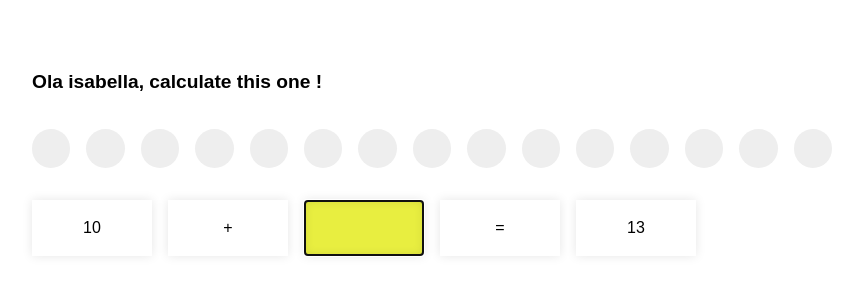
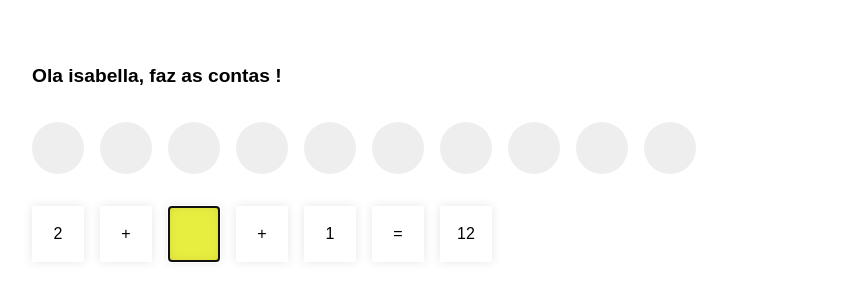
Before and after one commit to RozbehSharahi/isibisi, a Nuxt app: page /games/sum-game in a window 1280 px wide. Shown: the part 266-566 px from the top of the page, without its empty margins (208-1071 px from the left). Built offline with nearby package versions, Linux system fonts and the light colour scheme.

Commit message:
Already presented to isi

```diff
--- a/comps/TheButton.vue
+++ b/comps/TheButton.vue
@@ -16,6 +16,7 @@ const color = ref(props.color || "green");
   border-radius: 1em;
   background: #068100;
   color: #fff;
+  font-weight: bold;
 
   &.color-red {
     background: crimson;
--- a/comps/ThePoints.vue
+++ b/comps/ThePoints.vue
@@ -7,26 +7,27 @@ const props = defineProps<{
   minToAchieve?: number;
 }>();
 
-const emit = defineEmits(["success"]);
+const emit = defineEmits(["success", "fail", "change"]);
 
 const max = ref(props.max || 15);
-const minToAchieve = computed(() => props.minToAchieve || 15);
+const minToAchieve = computed(() => props.minToAchieve || max.value);
 const currentPoints = computed(() => props.currentPoints);
 const points = computed(() => Array(max.value).fill(true));
+const columns = computed(() => Math.max(max.value, 12));
 
-watch(
-  currentPoints,
-  () => {
-    if (currentPoints.value === minToAchieve.value) {
-      emit("success");
-    }
-  },
-  { immediate: true }
-);
+watch(currentPoints, () => {
+  emit(currentPoints.value === minToAchieve.value ? "success" : "fail");
+});
+
+watch(currentPoints, () => {
+  if (currentPoints.value !== minToAchieve.value) {
+    emit("change");
+  }
+});
 </script>
 <template>
   <div class="the-points">
-    <the-grid :columns="max">
+    <the-grid :columns="columns">
       <div
         v-for="(point, index) in points"
         :key="index"
--- /dev/null
+++ b/comps/TheRandomVideo.vue
@@ -0,0 +1,20 @@
+<script setup lang="ts">
+import TheVideo from "~/comps/TheVideo.vue";
+import { randomSample } from "~/utils/random";
+
+type VideoType = {
+  code: string;
+};
+
+const videos = ref<VideoType[]>([
+  { code: "Hrph2EW9VjY" },
+  { code: "pVHKp6ffURY" },
+  { code: "cvvd-9azD1M" },
+  { code: "1V_xRb0x9aw" },
+]);
+
+const video = computed((): VideoType => randomSample(videos.value));
+</script>
+<template>
+  <the-video :code="video.code" />
+</template>
--- /dev/null
+++ b/comps/TheVideo.vue
@@ -0,0 +1,18 @@
+<script lang="ts" setup>
+const props = defineProps<{
+  code: string;
+}>();
+
+const code = computed(() => props.code);
+</script>
+<template>
+  <iframe
+    width="560"
+    height="315"
+    :src="`https://www.youtube.com/embed/${code}?autoplay=1`"
+    title="YouTube video player"
+    frameborder="0"
+    allow="accelerometer; autoplay; clipboard-write; encrypted-media; gyroscope; picture-in-picture; web-share"
+    allowfullscreen
+  ></iframe>
+</template>
--- /dev/null
+++ b/games/fill-quest.ts
@@ -0,0 +1,105 @@
+import { randomInteger } from "~/utils/random";
+
+export class FillQuest {
+  public static createSumQuest(): FillQuest {
+    const calculation: string[] = [];
+
+    const number1 = randomInteger(1, 9);
+    const number2 = randomInteger(1, 9);
+
+    calculation.push(number1.toString());
+    calculation.push("+");
+    calculation.push(number2.toString());
+    calculation.push("=");
+    calculation.push("x");
+
+    return new FillQuest(calculation.join(" "), number1 + number2);
+  }
+
+  public static create3PartSumQuest(): FillQuest {
+    const calculation: string[] = [];
+
+    const number1 = randomInteger(1, 6);
+    const number2 = randomInteger(1, 7);
+    const number3 = randomInteger(1, 6);
+
+    calculation.push(number1.toString());
+    calculation.push("+");
+    calculation.push(number2.toString());
+    calculation.push("+");
+    calculation.push(number3.toString());
+    calculation.push("=");
+    calculation.push("x");
+
+    return new FillQuest(calculation.join(" "), number1 + number2 + number3);
+  }
+
+  public static create3PartSumQuestWithXInBetween(): FillQuest {
+    const calculation: string[] = [];
+
+    const number1 = randomInteger(1, 5);
+    const number2 = randomInteger(1, 5);
+    const number3 = randomInteger(10, 13);
+
+    calculation.push(number1.toString());
+    calculation.push("+");
+    calculation.push("x");
+    calculation.push("+");
+    calculation.push(number2.toString());
+    calculation.push("=");
+    calculation.push(number3.toString());
+
+    return new FillQuest(calculation.join(" "), number3 - number2 - number1);
+  }
+
+  public constructor(private calculation: string, private solution: number) {}
+
+  public getCalculation(): string {
+    return this.calculation;
+  }
+
+  public getSolution(): number {
+    return this.solution;
+  }
+
+  public getParts(): SumGamePart[] {
+    return this.calculation.split(" ").map((part): SumGamePart => {
+      if (part === "x") {
+        return new SumGamePart("variable", part, null);
+      }
+
+      return new SumGamePart("string", null, part);
+    });
+  }
+
+  public verify(input: string | number) {
+    const inputNumber = typeof input === "number" ? input : parseInt(input);
+    return inputNumber === this.solution;
+  }
+}
+
+export class SumGamePart {
+  public constructor(
+    private type: string,
+    private name: string | null,
+    private value: string | null
+  ) {}
+
+  public getType() {
+    return this.type;
+  }
+
+  public getName() {
+    return this.name;
+  }
+
+  public getValue() {
+    return this.value;
+  }
+
+  public getIdentifier() {
+    return `${this.type}::${this.name || "no-name"}::${
+      this.value || "no-value"
+    }`;
+  }
+}
--- a/games/sum-game.ts
+++ /dev/null
@@ -1,62 +0,0 @@
-export type PartType =
-  | {
-      type: "string";
-      value: string;
-    }
-  | {
-      type: "variable";
-      name: string;
-    };
-
-export class SumGame {
-  public constructor(private calculation: string, private solution: number) {}
-
-  public getCalculation(): string {
-    return this.calculation;
-  }
-
-  public getSolution(): number {
-    return this.solution;
-  }
-
-  public getParts(): SumGamePart[] {
-    return this.calculation.split(" ").map((part): SumGamePart => {
-      if (part === "x") {
-        return new SumGamePart("variable", part, null);
-      }
-
-      return new SumGamePart("string", null, part);
-    });
-  }
-
-  public verify(input: string | number) {
-    const inputNumber = typeof input === "number" ? input : parseInt(input);
-    return inputNumber === this.solution;
-  }
-}
-
-export class SumGamePart {
-  public constructor(
-    private type: string,
-    private name: string | null,
-    private value: string | null
-  ) {}
-
-  public getType() {
-    return this.type;
-  }
-
-  public getName() {
-    return this.name;
-  }
-
-  public getValue() {
-    return this.value;
-  }
-
-  public getIdentifier() {
-    return `${this.type}::${this.name || "no-name"}::${
-      this.value || "no-value"
-    }`;
-  }
-}
--- a/pages/games/sum-game.vue
+++ b/pages/games/sum-game.vue
@@ -1,21 +1,27 @@
 <script setup lang="ts">
-import { SumGame } from "~/games/sum-game";
+import { FillQuest } from "~/games/fill-quest";
 import TheHeadline from "~/comps/TheHeadline.vue";
 import TheQuest from "~/comps/TheQuest.vue";
 import TheGrid from "~/comps/TheGrid.vue";
 import TheContainer from "~/comps/TheContainer.vue";
 import TheCard from "~/comps/TheCard.vue";
 import TheFullInput from "~/comps/TheFullInput.vue";
+import ThePoints from "~/comps/ThePoints.vue";
+import { timeout } from "~/utils/timeout";
 import TheButton from "~/comps/TheButton.vue";
-import ThePoints from "~/comps/ThePoints.vue";
+import TheRandomVideo from "~/comps/TheRandomVideo.vue";
 
-const sumGame = ref(new SumGame("10 + x = 13", 3));
+const createNewQuest = () => FillQuest.create3PartSumQuestWithXInBetween();
+
+const quest = ref(createNewQuest());
 const points = ref(0);
+const showVideo = ref(false);
+
 const input = ref<string | null>(null);
 
 const getInput = () => input.value ?? "";
 
-const getElement = (): HTMLInputElement => {
+const getInputElement = (): HTMLInputElement => {
   const element = document.getElementsByClassName("input")[0];
 
   if (!(element instanceof HTMLInputElement)) {
@@ -26,28 +32,51 @@ const getElement = (): HTMLInputElement => {
 };
 
 const verify = () => {
-  points.value = sumGame.value.verify(getInput()) ? points.value + 1 : 0;
+  points.value = quest.value.verify(getInput()) ? points.value + 1 : 0;
+};
+
+const newGame = async () => {
+  input.value = null;
+  quest.value = createNewQuest();
+  await timeout(1);
+  getInputElement().focus();
 };
 
 const success = () => {
-  alert("Jiiiihaaaaa");
+  showVideo.value = true;
 };
 
-onMounted(() => {
-  getElement().focus();
+const restart = () => {
+  input.value = null;
+  showVideo.value = false;
+  points.value = 0;
+  newGame();
+};
+
+onMounted(async () => {
+  await timeout(1);
+  if (process.client) {
+    getInputElement().focus();
+  }
 });
 </script>
 <template>
+  <client-only>
     <the-quest>
-    <the-container :tag="'form'" @submit.prevent="verify">
+      <the-container v-if="!showVideo" :tag="'form'" @submit.prevent="verify">
         <the-grid gap="2em">
-        <the-headline>Ola isabella, calculate this one !</the-headline>
-        <the-points :current-points="points" @success="success" />
-        <the-grid>
+          <the-headline>Ola isabella, faz as contas !</the-headline>
+          <the-points
+            :current-points="points"
+            :max="10"
+            @success="success"
+            @change="newGame"
+          />
+          <the-grid :key="quest.getCalculation()">
             <div
-            v-for="part in sumGame.getParts()"
+              v-for="part in quest.getParts()"
               :key="part.getIdentifier()"
-            class="span-2"
+              class="span-1"
             >
               <the-card
                 v-if="part.getType() === 'string'"
@@ -55,12 +84,24 @@ onMounted(() => {
               >
                 {{ part.getValue() }}
               </the-card>
-            <the-full-input v-else v-model="input" class="text-center input" />
+              <the-full-input
+                v-else
+                v-model="input"
+                class="text-center input"
+              />
             </div>
           </the-grid>
         </the-grid>
       </the-container>
+      <the-container v-else tag="div" class="video">
+        <the-grid>
+          <the-headline>Bravo Isabella</the-headline>
+          <the-random-video />
+          <the-button @click="restart">Outra Vez</the-button>
+        </the-grid>
+      </the-container>
     </the-quest>
+  </client-only>
 </template>
 <style lang="scss" scoped>
 .the-quest {
--- /dev/null
+++ b/utils/random.ts
@@ -0,0 +1,7 @@
+export function randomInteger(min: number, max: number) {
+  return Math.floor(Math.random() * (max - min + 1)) + min;
+}
+
+export function randomSample(samples: any[]) {
+  return samples[Math.floor(Math.random() * samples.length)];
+}
--- /dev/null
+++ b/utils/timeout.ts
@@ -0,0 +1,3 @@
+export const timeout = async (ms: number) => {
+  return await new Promise((resolve) => setTimeout(resolve, ms));
+};
```
Lines whose indentation alone changed are shown as unchanged.
